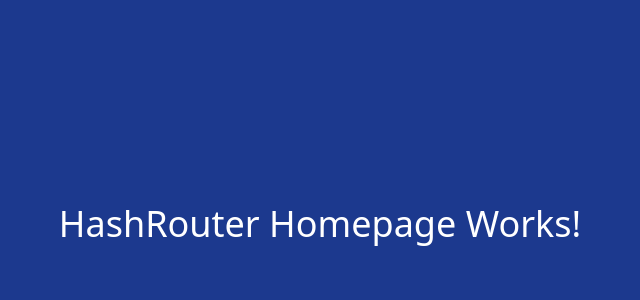
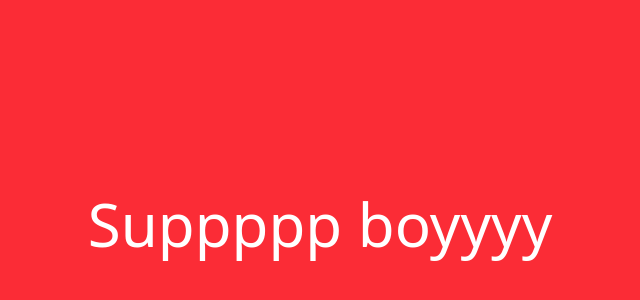
Before and after one commit to Bmcunningham4/hoc, a React (Vite) app in the folder app/: page / in a window 1280 px wide. Shown: the part 176-476 px from the top of the page, without its empty margins (320-960 px from the left). Built offline with nearby package versions, Linux system fonts and the light colour scheme.

Commit message:
delete other node_modules yuck

```diff
--- a/app/src/App.tsx
+++ b/app/src/App.tsx
@@ -1,23 +1,7 @@
-import { HashRouter, Routes, Route } from "react-router-dom";
-
-function HomePage() {
+export default function App() {
   return (
-    <div className="h-screen w-full flex items-center justify-center bg-blue-900">
-      <h1 className="text-white text-4xl">HashRouter Homepage Works!</h1>
+    <div className="h-screen bg-red-500 flex items-center justify-center">
+      <h1 className="text-white text-6xl">Suppppp boyyyy</h1>
     </div>
   );
 }
-
-export default function App() {
-  return (
-    <HashRouter>
-      <Routes>
-        <Route path="/" element={<HomePage />} />
-      </Routes>
-    </HashRouter>
-  );
-}
-
-
-
-// HashRouter is my cba app setup, this is a piss take...
--- a/app/vite.config.ts
+++ b/app/vite.config.ts
@@ -2,7 +2,7 @@ import { defineConfig } from "vite";
 import react from "@vitejs/plugin-react";
 import tailwindcss from "@tailwindcss/vite";
 
-export default defineConfig(({ command }) => ({
+export default defineConfig({
   plugins: [react(), tailwindcss()],
-  base: command === 'build' ? '/hoc/' : '/',
-}));
+  base: '/',
+});
--- a/package.json
+++ /dev/null
@@ -1,6 +0,0 @@
-{
-  "dependencies": {
-    "@types/react-router-dom": "^5.3.3",
-    "react-router-dom": "^7.9.6"
-  }
-}
```
Also changed, not shown: 2 other files (tests, documents, lock files or other folders).
